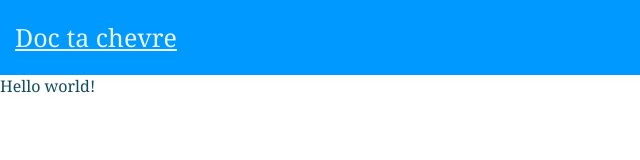
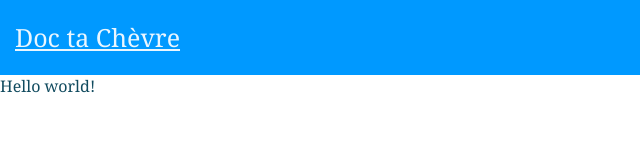
Before and after one commit to MathieuBouvet/doc-ta-chevre, a Gatsby site: page / in a window 1280 px wide. Shown: the full height of the page, 0-640 px from the left. Built offline with nearby package versions, Linux system fonts and the light colour scheme; Gatsby itself is replaced by a stand-in of ours.

Commit message:
Name the application properly

```diff
--- a/src/components/Layout/Layout.js
+++ b/src/components/Layout/Layout.js
@@ -6,7 +6,7 @@
   <div className="app">
     <header className="app-header">
       <Link to="/" className="app-title">
-        Doc ta chevre
+        Doc ta Chèvre
       </Link>
     </header>
     <section className="app-body">{children}</section>
```
